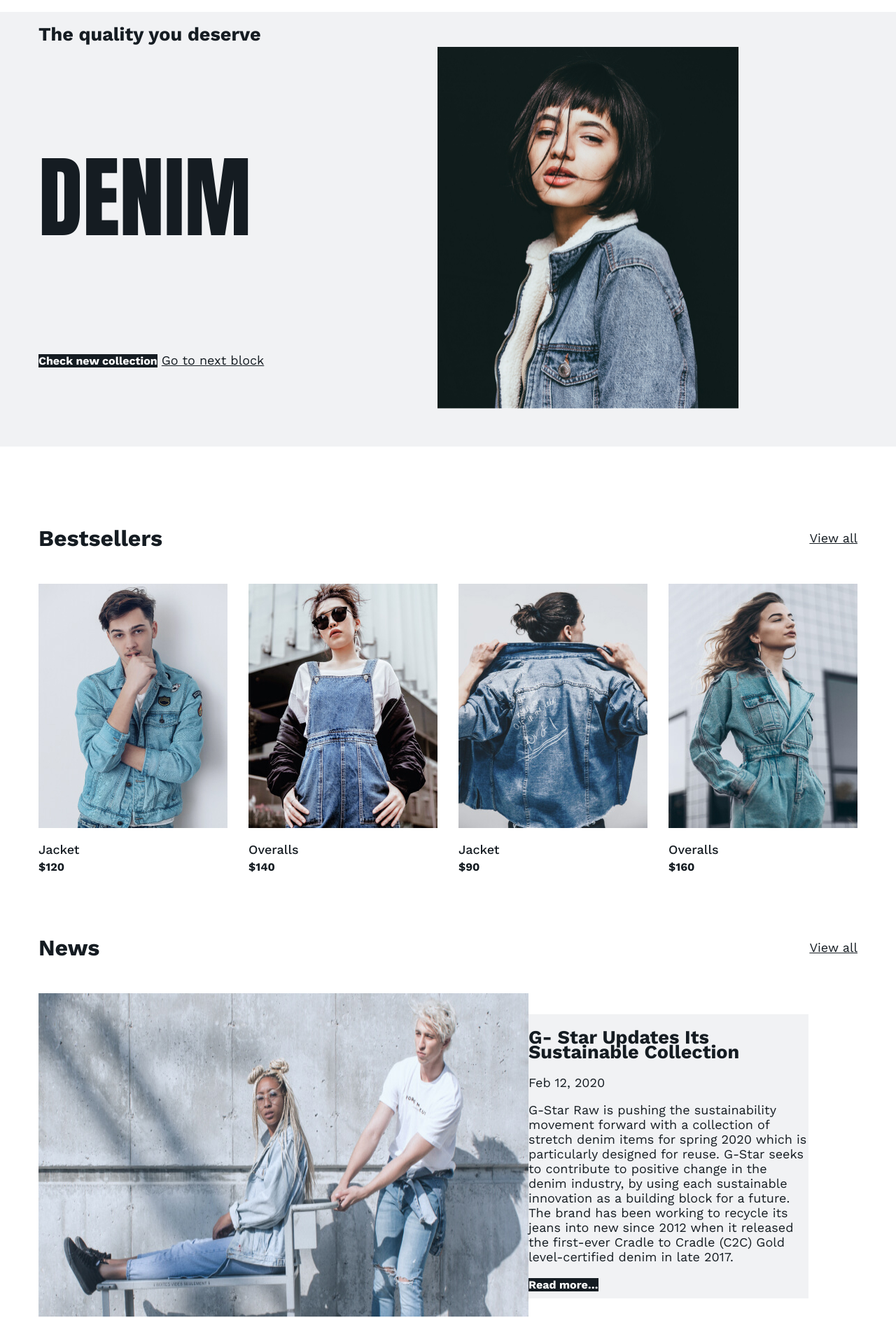
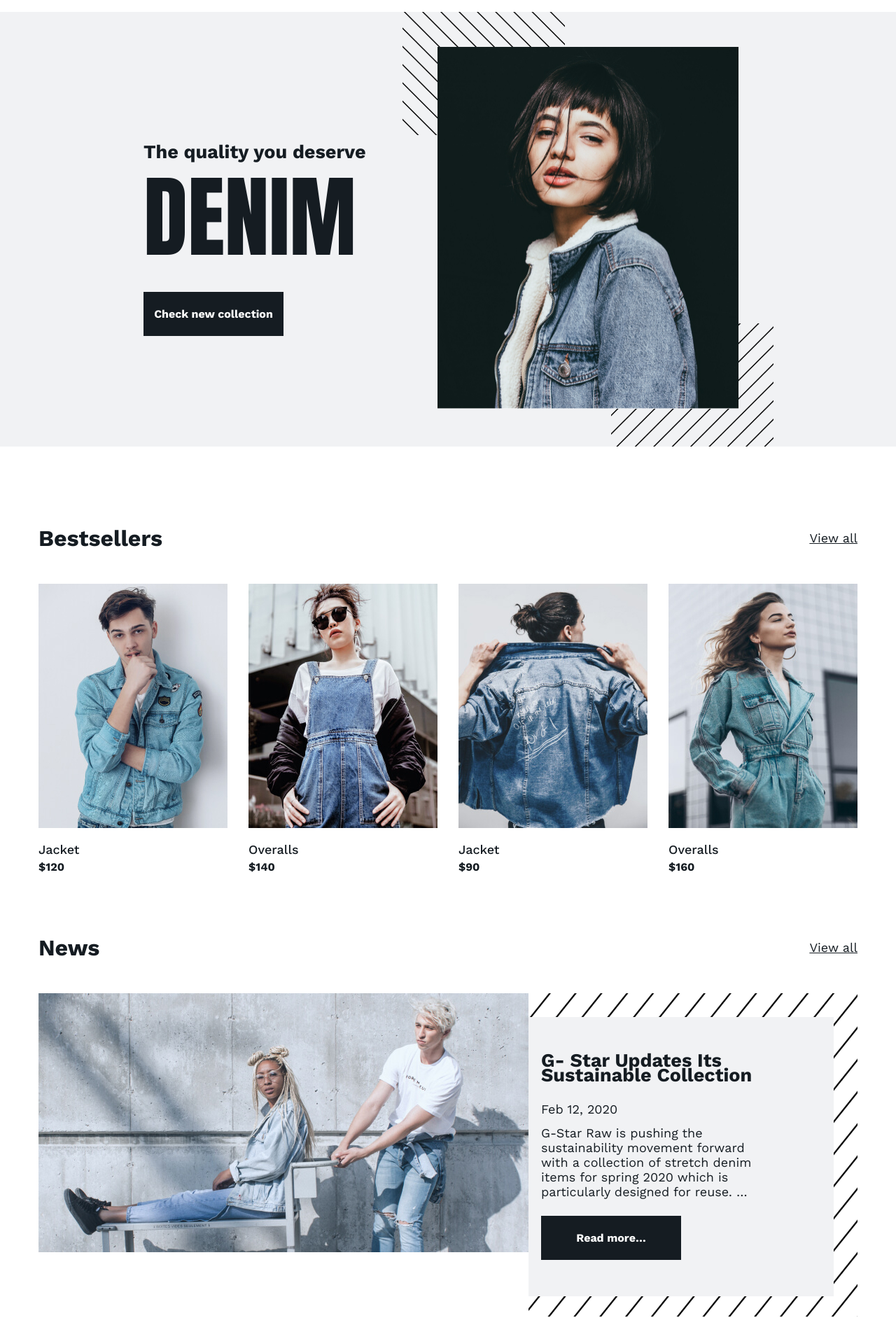
Before and after one commit to Kamil0500/-----1, a plain HTML site: page index.html in a window 1280 px wide. Shown: the part 52-1935 px from the top of the page at 70% size. Drawn offline with nearby package versions, Linux system fonts and the light colour scheme.

Commit message:
change_3

```diff
--- a/index.html
+++ b/index.html
@@ -1,13 +1,16 @@
 <!DOCTYPE html>
 <html lang="en">
+
 <head>
   <meta charset="utf-8">
   <meta name="viewport" content="width=device-width, initial-scale=1">
   <link rel="preconnect" href="https://fonts.gstatic.com">
-    <link href="https://fonts.googleapis.com/css2?family=Anton&family=Work+Sans:wght@400;500;700&display=swap" rel="stylesheet">
+  <link href="https://fonts.googleapis.com/css2?family=Anton&family=Work+Sans:wght@400;500;700&display=swap"
+    rel="stylesheet">
   <link href="style.css" rel="stylesheet">
   <title>«Nîmes» | Denim Clothing & Outfits</title>
 </head>
+
 <body>
   <header class="main-header">
     <nav class="main-header-nav container">
@@ -44,13 +47,17 @@
     <section class="promo">
       <div class="container promo-wrapper">
         <div class="promo-text-column">
+          <div class="promo-text-block">
             <h2 class="promo-title">The quality you deserve</h2>
             <p class="promo-text">Denim</p>
             <a class="button" href="#">Check new collection</a>
-            <a href="#">Go to next block</a>
+          </div>
+          <a class="button_next" href="#"></a>
         </div>
         <div class="promo-img-column">
-            <img src="img/matheus.jpg" width="430" height="517" alt="New collection">
+          <div class="diagonal_right"></div>
+          <img class="promo-img" src="img/matheus.jpg" width="430" height="517" alt="New collection">
+          <div class="diagonal_left"></div>
         </div>
       </div>
     </section>
@@ -96,14 +103,20 @@
         <a class="show-more" href="catalog.html">View all</a>
       </header>
       <div class="news-wrapper">
+        <div class="news-text-background">
           <div class="news-text-column">
             <h2 class="news-title">G- Star Updates Its Sustainable Collection</h2>
             <time class="news-time" datetime="2020-02-12 11:00">Feb 12, 2020</time>
-            <p class="news-text">G-Star Raw is pushing the sustainability movement forward with a collection of stretch denim items for spring 2020 which is particularly designed for reuse. G-Star seeks to contribute to positive change in the denim industry, by using each sustainable innovation as a building block for a future. The brand has been working to recycle its jeans into new since 2012 when it released the first-ever Cradle to Cradle (C2C) Gold level-certified denim in late 2017.</p>
+            <p class="news-text">G-Star Raw is pushing the sustainability movement forward with a collection of stretch
+              denim items for spring 2020 which is particularly designed for reuse. G-Star seeks to contribute to
+              positive change in the denim industry, by using each sustainable innovation as a building block for a
+              future. The brand has been working to recycle its jeans into new since 2012 when it released the
+              first-ever Cradle to Cradle (C2C) Gold level-certified denim in late 2017.</p>
             <a class="button" href="#">Read more…</a>
           </div>
+        </div>
         <div class="news-img-column">
-            <img src="img/67.jpg" width="700" height="462" alt="Collection stretch denim items for spring 2020">
+          <img src="img/67.jpg" width="700" height="370" alt="Collection stretch denim items for spring 2020">
         </div>
       </div>
     </section>
@@ -187,4 +200,5 @@
     </div>
   </footer>
 </body>
+
 </html>
--- a/style.css
+++ b/style.css
@@ -84,21 +84,66 @@ a {
   display: flex;
 }
 
+.button_next {
+  display: block;
+    background-image: url(img/next.svg);
+    background-repeat: no-repeat;
+    width: 25px;
+    height: 30px;
+    position: absolute;
+    bottom: 50px;
+    left: -100px;
+}
+
 .promo-text-column {
+  position: relative;
   width: 520px;
 }
 
+.promo-text-block {
+  margin: 190px 50px 0 150px;
+}
+
+.promo-title {
+  margin: 0 0 25px 0;
+}
+
 .promo-img-column {
+  position: relative;
   width: 430px;
   padding: 50px 50px;
+}
+
+.promo-img {
+  position: relative;
+  z-index: 10;
+}
+
+.diagonal_right {
+  background-image: url('img/diagonal_right.png');
+  width: 232px;
+  height: 176px;
+  position: absolute;
+  top: 0;
+  left: 0;
+}
+
+.diagonal_left {
+  background-image: url('img/diagonal_left.png');
+  width: 232px;
+  height: 176px;
+  position: absolute;
+  bottom: 0;
+  right: 0;
 }
 
 .promo-text {
   font-family: "Anton", "Arial", sans-serif;
   font-weight: normal;
   font-size: 128px;
-  line-height: 188px;
+  line-height: 114px;
   text-transform: uppercase;
+  margin: 0 0 50px 0;
 }
 
 .promo-header {
@@ -115,6 +160,10 @@ a {
   line-height: 19px;
   color: #ffffff;
   background-color: #151c22;
+  display: flex;
+  justify-content: center;
+  width: 170px;
+  padding: 22px 15px;
 }
 
 .bestsellers {
@@ -182,18 +231,47 @@ a {
   padding-bottom: 90px;
 }
 
+.news-text {
+  display: -webkit-box;
+  max-width: 302px;
+  -webkit-line-clamp: 5;
+  -webkit-box-orient: vertical;
+  overflow: hidden;
+  margin: 0 0 24px 0;
+}
+
 .news-wrapper {
   display: flex;
   flex-direction: row-reverse;
   justify-content: flex-end;
 }
 
+.news-text-background {
+  background-image: url("img/diagonal.png");
+  width: 470px;
+  height: 462px;
+}
+
 .news-text-column {
   width: 400px;
-  margin-top: 30px;
-  margin-bottom: 30px;
   background-color: #f1f2f4;
+  margin: 34px 0 34px 0;
+  padding: 52px 18px;
 }
+
+.news-title {
+  margin: 0 0 27px 0;
+  display: block;
+  width: 358px;
+}
+
+.news-time {
+  margin-bottom: 13px;
+  display: block;
+  width: 110px;
+}
+
+
 
 .news-img-column {
   width: 700px;
```
Also changed, not shown: img/diagonal.png (added), img/diagonal_left.png (added), img/diagonal_right.png (added), img/next.svg (added). Lines whose indentation alone changed are shown as unchanged.
